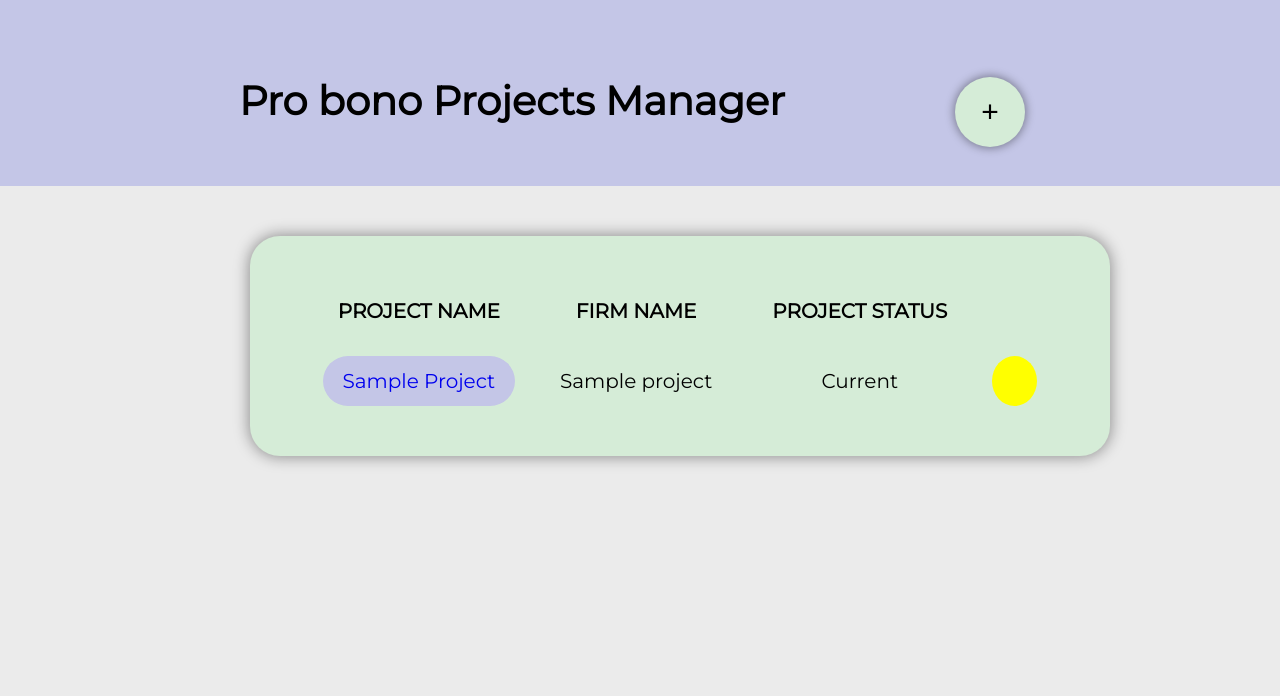
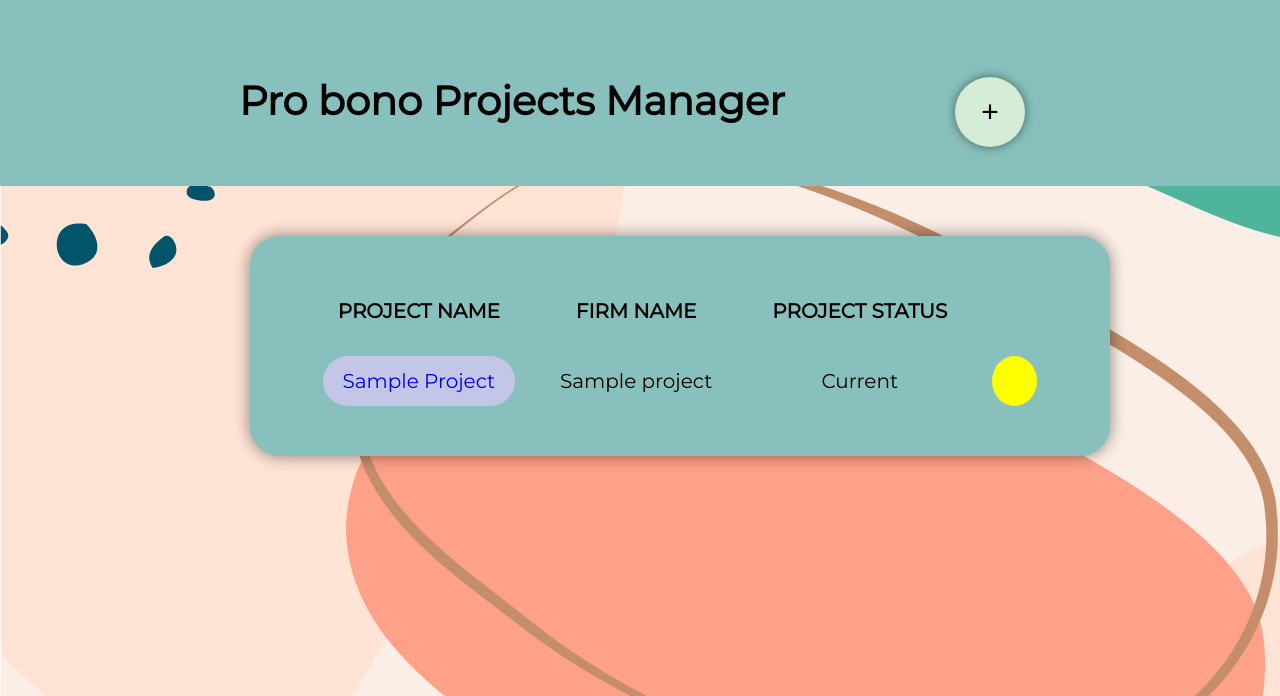
Before and after one commit to jessielista/probono-project-management, a Node server app: page /probono in a window 1280 px wide. Shown: the top 696 px of the page. Run offline with Node 20, Linux system fonts and the light colour scheme; tables that the repository leaves empty hold one stand-in row (values such as "Sample post"); some libraries are stand-ins or nearby versions.

Commit message:
css styling background

```diff
--- a/public/css/styles.css
+++ b/public/css/styles.css
@@ -2,8 +2,10 @@
 
 body {
   background-color: #EBEBEB;
+  background-image: url("/css/background.jpg");
   margin: 0;
   font-family: montserrat, arial, verdana;
+
 }
 
 h1{
@@ -92,7 +94,8 @@ form{
 
 /* index page */
 .index-container {
-  background-color: #D5ECD7;
+  /* background-color: #D5ECD7; */
+  background-color: #87C0BC;
   width: 800px;
   margin: 50px;
   /* height: 550px; */
@@ -272,7 +275,9 @@ p{
 header{
   width: 100%;
   /* border: 7px solid #e3caea; */
-  background-color: #C4C6E7;
+  /* background-color: #C4C6E7; */
+  /* background: linear-gradient(rgba(0, 0, 0, 0.6), rgba(0, 0, 0, 0.6)); */
+  background-color: #87C0BC;
   /* height: 20%; */
   /* position: fixed;
   padding-top: 50px; */
--- a/views/index.ejs
+++ b/views/index.ejs
@@ -45,5 +45,6 @@
         </table>
     </div>
     </form>
+    <!-- <a href="https://www.freepik.com/vectors/background">Background vector created by freepik - www.freepik.com</a> -->
 </body>
 </html>
```
Also changed, not shown: public/css/background.jpg (added).
